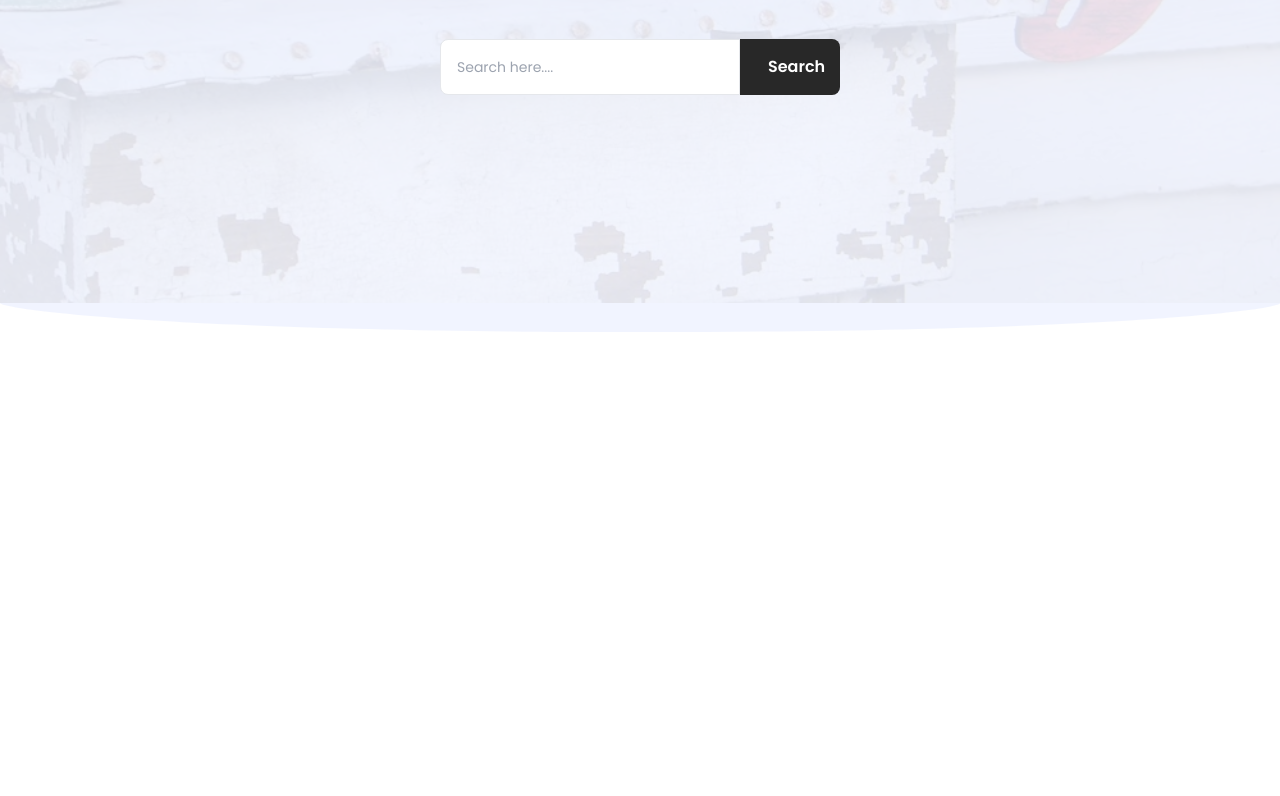
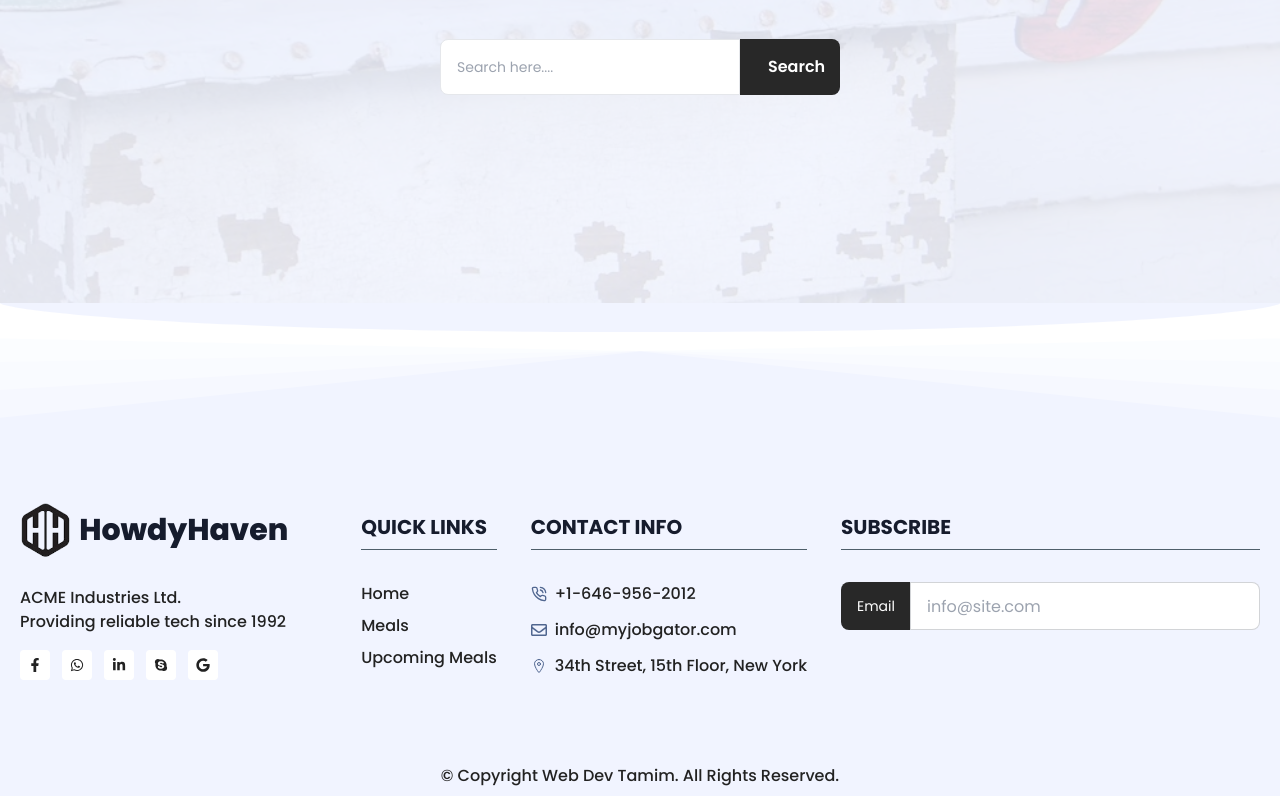
Before and after one commit to webdevtamim/assignment-12-client, a React (Vite) app: page / in a window 1280 px wide. Shown: the part 453-1249 px from the top of the page. Before the commit the page ends 800 px from the top, so only its background shows below. Built offline with nearby package versions, Linux system fonts and the light colour scheme.

Commit message:
footer creation

```diff
--- a/src/Layout/Main.jsx
+++ b/src/Layout/Main.jsx
@@ -1,11 +1,13 @@
 import { Outlet } from "react-router-dom";
 import Header from "../Shared/Header/Header";
+import Footer from "../Shared/Footer/Footer";
 
 const Main = () => {
     return (
         <div>
             <Header></Header>
             <Outlet></Outlet>
+            <Footer></Footer>
         </div>
     );
 };
--- /dev/null
+++ b/src/Shared/Footer/Footer.jsx
@@ -0,0 +1,150 @@
+import React from "react";
+import { Link } from "react-router-dom";
+import { FaRegEnvelope, FaWhatsapp, FaFacebookF, FaLinkedinIn, FaSkype, FaGoogle } from 'react-icons/fa';
+import { LuPhoneCall } from "react-icons/lu";
+import { IoLocationOutline } from "react-icons/io5";
+
+const Footer = () => {
+
+    const handleSubscribe = e => {
+        e.preventDefault();
+        const form = new FormData(e.currentTarget);
+        const email = form.get('email');
+        console.log(email);
+        e.currentTarget.reset();
+    }
+
+    const quickLinks = [
+        {
+            text: 'Home',
+            link: '/'
+        },
+        {
+            text: 'Meals',
+            link: '/meals'
+        },
+        {
+            text: 'Upcoming Meals',
+            link: '/upcoming-meals'
+        }
+    ];
+
+    const contactsInfo = [
+        {
+            text: '+1-646-956-2012',
+            link: 'tel:+1-646-956-2012',
+            logo: 'LuPhoneCall',
+            target: '_self'
+        },
+        {
+            text: 'info@myjobgator.com',
+            link: 'mailto:info@myjobgator.com',
+            logo: 'FaRegEnvelope',
+            target: '_self'
+        },
+        {
+            text: '34th Street, 15th Floor, New York',
+            link: 'https://www.google.com/maps/place/16+E+34th+St+15th+Floor,+New+York,+NY+10016,+USA/@40.7477695,-73.9859719,17z/data=!4m6!3m5!1s0x89c259a832afd85b:0xcc514a968cca1701!8m2!3d40.747766!4d-73.983783!16s%2Fg%2F11khjvvtkw?entry=ttu',
+            logo: 'IoLocationOutline',
+            target: '_blank'
+        },
+    ];
+    const iconComponents = {
+        FaRegEnvelope: FaRegEnvelope,
+        LuPhoneCall: LuPhoneCall,
+        IoLocationOutline: IoLocationOutline,
+    };
+
+    const social = [
+        {
+            logo: <FaFacebookF />,
+            link: 'https://www.facebook.com/'
+        },
+        {
+            logo: <FaWhatsapp />,
+            link: 'tel:+88017351974'
+        },
+        {
+            logo: <FaLinkedinIn />,
+            link: 'https://www.linkedin.com/'
+        },
+        {
+            logo: <FaSkype />,
+            link: '#'
+        },
+        {
+            logo: <FaGoogle />,
+            link: '#'
+        }
+    ]
+
+    return (
+        <footer className="bg-bg-color">
+            <div>
+                <svg xmlns="http://www.w3.org/2000/svg" viewBox="0 0 283.5 19.6" preserveAspectRatio="none">
+                    <path fill="white" opacity="0.33" d="M0 0L0 18.8 141.8 4.1 283.5 18.8 283.5 0z"></path>
+                    <path fill="white" opacity="0.33" d="M0 0L0 12.6 141.8 4 283.5 12.6 283.5 0z"></path>
+                    <path fill="white" opacity="0.33" d="M0 0L0 6.4 141.8 4 283.5 6.4 283.5 0z"></path>
+                    <path fill="white" d="M0 0L0 1.2 141.8 4 283.5 1.2 283.5 0z"></path>
+                </svg>
+            </div>
+            <div className="footer max-w-[1400px] mx-auto pt-20 pb-12 lg:justify-between justify-items-center px-5">
+                <div>
+                    <Link to={'/'} className="flex items-center space-x-2 pt-2 lg:pt-0">
+                        <img className="w-1/6" src="logo.png" alt="" />
+                        <span className="lg:text-3xl md:text-2xl text-3xl font-extrabold text-headning-color">HowdyHaven</span>
+                    </Link>
+                    <p className="text-[#222] pt-5 pb-2 text-center md:text-left mx-auto md:mx-0 text-base font-medium">ACME Industries Ltd.<br />Providing reliable tech since 1992</p>
+                    <div className="flex gap-3 text-[#222] justify-center md:justify-start">
+                        {
+                            social.map((item, index) => <a
+                            key={index}
+                            className="bg-white p-2 rounded hover:bg-[#222] hover:text-white duration-500 hover:-translate-y-2"
+                            href={item.link}
+                            >{item.logo}</a>)
+                        }
+                    </div>
+                </div>
+                <div className="pt-3">
+                    <h4 className="text-xl font-bold text-headning-color">QUICK LINKS</h4>
+                    <ul className="border-t border-[#4e5e6a] pt-8 w-full text-[#222] space-y-2 text-center md:text-left text-base font-medium">
+                        {
+                            quickLinks.map((quickLink, index) => (
+                                <li key={index} className="hover:text-[#506690] duration-300">
+                                    <Link to={quickLink.link}>{quickLink.text}</Link>
+                                </li>
+                            ))
+                        }
+                    </ul>
+                </div>
+                <div className="pt-3 justify-items-center md:justify-items-start">
+                    <h4 className="text-xl font-bold text-headning-color text-center">CONTACT INFO</h4>
+                    <ul className="border-t border-[#4e5e6a] pt-8 space-y-3 lg:w-full w-44">
+                        {
+                            contactsInfo.map((contactInfo, index) => (
+                                <li key={index} className="flex gap-2 items-center text-[#506690] justify-center md:justify-start text-base font-medium">
+                                    {React.createElement(iconComponents[contactInfo.logo])}
+                                    <a className="text-[#222] hover:text-[#506690] duration-300" href={contactInfo.link} target={contactInfo.target}>{contactInfo.text}</a>
+                                </li>
+                            ))
+                        }
+                    </ul>
+                </div>
+                <div className="pt-3 justify-items-center md:justify-items-start">
+                    <h2 className="text-xl font-bold text-headning-color">SUBSCRIBE</h2>
+                    <form onSubmit={handleSubscribe} className="form-control border-t border-[#4e5e6a] pt-8">
+                        <label className="join">
+                            <span className="bg-[#282828] text-white join-item px-4 flex items-center">Email</span>
+                            <input type="email" name="email" placeholder="info@site.com" className="join-item input input-bordered bg-white w-28 lg:w-full" />
+                        </label>
+                    </form>
+                </div>
+            </div>
+            <div className="max-w-[1400px] mx-auto border-[#4e5e6a] pt-7 px-5">
+                <p className="text-center text-[#222] py-2 font-medium">© Copyright Web Dev Tamim. All Rights Reserved.</p>
+            </div>
+        </footer>
+    );
+};
+
+export default Footer;
--- a/src/Shared/Header/Header.jsx
+++ b/src/Shared/Header/Header.jsx
@@ -17,6 +17,7 @@ const Header = () => {
     const navItems = <>
         <li><NavLink to={'/'} id="nav-item" className="hover:bg-transparent hover:text-[#767474] font-semibold duration-300">Home</NavLink></li>
         <li><NavLink to={'/meals'} id="nav-item" className="hover:bg-transparent hover:text-[#767474] font-semibold duration-300">Meals</NavLink></li>
+        <li><NavLink to={'/upcoming-meals'} id="nav-item" className="hover:bg-transparent hover:text-[#767474] font-semibold duration-300">Upcoming Meals</NavLink></li>
         <li className="hidden lg:flex"><NavLink to={''} id="nav-item" className="hover:color-[#767474] font-semibold duration-300 flex bg-red-300">
             <FaBell></FaBell>
         </NavLink></li>
```
Also changed, not shown: package.json (+10 -1 lines), 1 other file (tests, documents, lock files or other folders).
